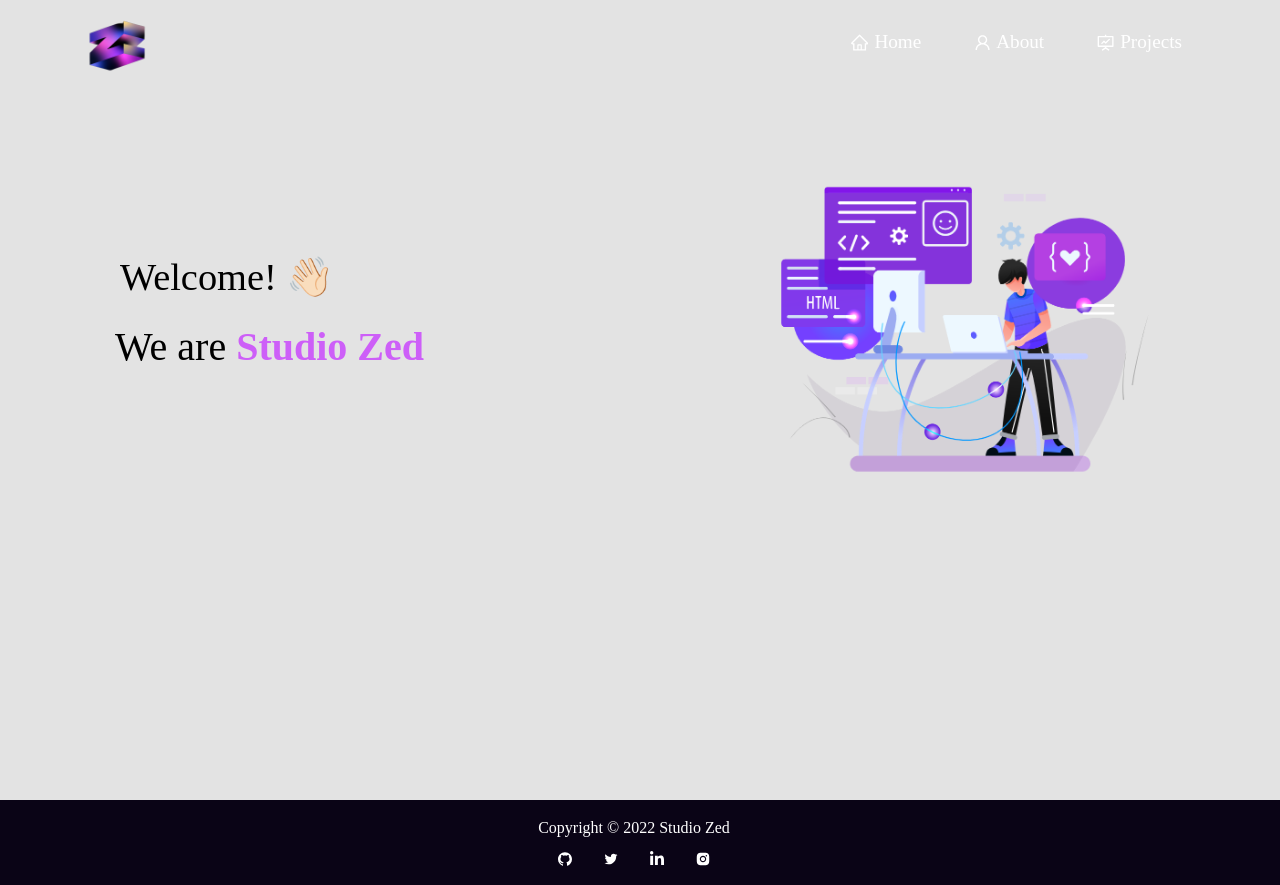
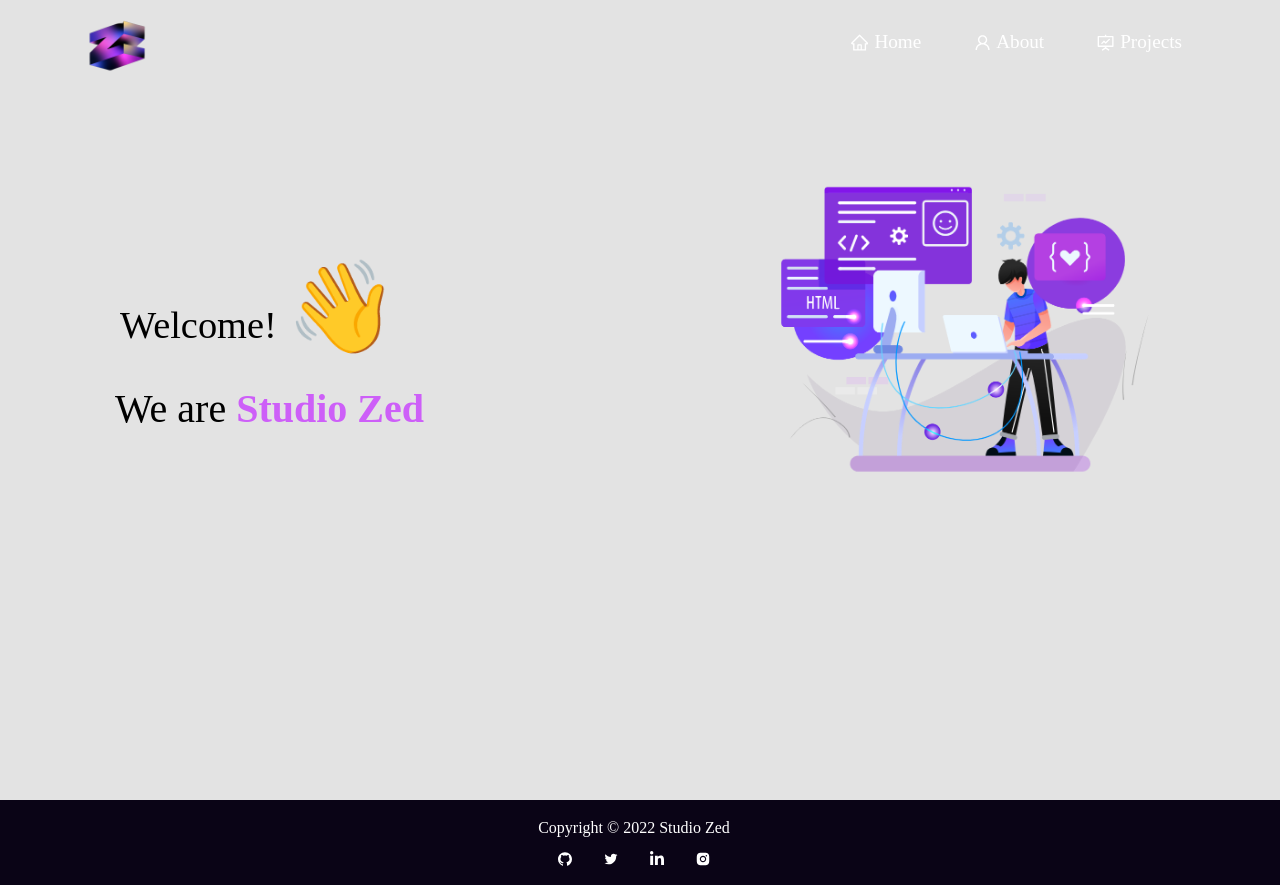
Before and after one commit to OudomMunint/StudioZed-ReactJS, a React (Create React App) app: page / in a window 1280 px wide. Built offline with nearby package versions, Linux system fonts and the light colour scheme; a web font is replaced by a local one.

Commit message:
Feature branch emoji change

```diff
--- a/src/components/Home/Home.js
+++ b/src/components/Home/Home.js
@@ -23,8 +23,8 @@ function Home() {
             <Col md={7} className="home-header">
               <h1 style={{ paddingBottom: 15 }} className="heading">
                 Welcome!{" "}
-                <span className="wave" role="img" aria-labelledby="wave">
-                  👋🏻
+                <span className="wave" role="img" aria-labelledby="wave" style={{fontSize:"90px"}}>
+                👋
                 </span>
               </h1>
 
```
